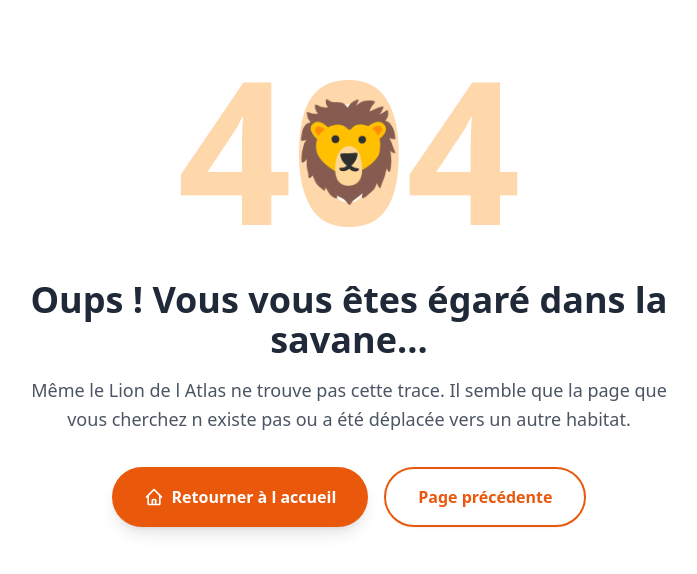
After one commit to Achraf-agourram/Assad, a PHP site: page /pages/admin.php in a window 1280 px wide. The commit adds this page. Shown: the top 574 px of the page, without its empty margins (291-988 px from the left). Run offline with PHP 8.4, Linux system fonts and the light colour scheme; some libraries are stand-ins or nearby versions.

Commit message:
adding authentification login so only admin can access to the admin page

```diff
--- /dev/null
+++ b/pages/admin.php
@@ -0,0 +1,196 @@
+<!DOCTYPE html>
+        <html lang="fr">
+
+        <head>
+            <meta charset="UTF-8">
+            <meta name="viewport" content="width=device-width, initial-scale=1.0">
+            <title>Admin</title>
+            <script src="https://cdn.tailwindcss.com"></script>
+        </head>
+
+<?php
+session_start();
+include("../database.php");
+function show_admin_page(){
+    echo '
+
+        <body class="bg-gray-100 font-sans">
+
+            <div class="flex min-h-screen">
+                <aside class="w-64 bg-gray-900 text-white hidden md:block">
+                    <div class="p-6">
+                        <span class="text-2xl font-bold text-orange-500">🦁 ASSAD Admin</span>
+                    </div>
+                    <nav class="mt-6">
+                        <a href="#" class="block py-3 px-6 bg-gray-800 border-l-4 border-orange-500">👤 Utilisateurs</a>
+                        <a href="#" class="block py-3 px-6 hover:bg-gray-800 transition">🦁 Animaux (CRUD)</a>
+                        <a href="#" class="block py-3 px-6 hover:bg-gray-800 transition">🌿 Habitats (CRUD)</a>
+                        <a href="#" class="block py-3 px-6 hover:bg-gray-800 transition">📈 Statistiques</a>
+                    </nav>
+                </aside>
+
+                <main class="flex-1 p-8">
+                    <header class="flex justify-between items-center mb-8">
+                        <h1 class="text-3xl font-bold text-gray-800">Gestion des Utilisateurs</h1>
+                        <div class="flex items-center space-x-4">
+                            <span class="text-sm text-gray-500">Connecté en tant que: <strong>Admin</strong></span>
+                            <button class="text-red-500 hover:underline text-sm font-semibold">Déconnexion</button>
+                        </div>
+                    </header>
+
+                    <div class="grid grid-cols-1 md:grid-cols-3 gap-6 mb-8">
+                        <div class="bg-white p-6 rounded-xl shadow-sm border border-gray-100">
+                            <p class="text-sm text-gray-500 font-medium uppercase">Total Utilisateurs</p>
+                            <p class="text-3xl font-bold text-gray-900">3</p>
+                        </div>
+                        <div class="bg-white p-6 rounded-xl shadow-sm border border-gray-100">
+                            <p class="text-sm text-orange-500 font-medium uppercase">Guides en attente</p>
+                            <p class="text-3xl font-bold text-gray-900">1</p>
+                        </div>
+                        <div class="bg-white p-6 rounded-xl shadow-sm border border-gray-100">
+                            <p class="text-sm text-green-500 font-medium uppercase">Comptes Actifs</p>
+                            <p class="text-3xl font-bold text-gray-900">2</p>
+                        </div>
+                    </div>
+
+                    <div class="bg-white rounded-xl shadow-md overflow-hidden border border-gray-200">
+                        <div class="p-6 border-b border-gray-100 flex flex-col md:flex-row justify-between items-center gap-4">
+                            <h2 class="text-xl font-semibold text-gray-800">Liste des comptes</h2>
+                            <input type="text" placeholder="Rechercher un email ou nom..." class="p-2 border border-gray-300 rounded-lg w-full md:w-64 focus:ring-orange-500 focus:border-orange-500">
+                        </div>
+
+                        <div class="overflow-x-auto">
+                            <table class="w-full text-left">
+                                <thead class="bg-gray-50 text-gray-600 uppercase text-xs font-bold">
+                                    <tr>
+                                        <th class="px-6 py-4">Nom / Email</th>
+                                        <th class="px-6 py-4">Rôle</th>
+                                        <th class="px-6 py-4">Statut Compte</th>
+                                        <th class="px-6 py-4">Validation Rôle</th>
+                                        <th class="px-6 py-4">Actions</th>
+                                    </tr>
+                                </thead>
+                                <tbody class="divide-y divide-gray-100">
+
+                                    <tr class="hover:bg-gray-50 transition">
+                                        <td class="px-6 py-4">
+                                            <div class="font-bold text-gray-900">Youssef El Amrani</div>
+                                            <div class="text-sm text-gray-500">youssef@example.com</div>
+                                        </td>
+                                        <td class="px-6 py-4">
+                                            <span class="px-3 py-1 bg-blue-100 text-blue-700 rounded-full text-xs font-semibold">GUIDE</span>
+                                        </td>
+                                        <td class="px-6 py-4">
+                                            <span class="flex items-center text-green-600 text-sm">
+                                                <span class="h-2 w-2 bg-green-600 rounded-full mr-2"></span> Actif
+                                            </span>
+                                        </td>
+                                        <td class="px-6 py-4">
+                                            <span class="px-3 py-1 bg-orange-100 text-orange-700 rounded-full text-xs font-semibold">EN ATTENTE</span>
+                                        </td>
+                                        <td class="px-6 py-4">
+                                            <div class="flex space-x-2">
+                                                <button onclick="approveGuide(1, "Youssef")" class="bg-green-500 hover:bg-green-600 text-white px-3 py-1 rounded text-xs font-bold transition">Approuver</button>
+                                                <button onclick="toggleUserStatus(1, "désactiver")" class="bg-gray-200 hover:bg-gray-300 text-gray-700 px-3 py-1 rounded text-xs font-bold transition">Désactiver</button>
+                                            </div>
+                                        </td>
+                                    </tr>
+
+                                    <tr class="hover:bg-gray-50 transition">
+                                        <td class="px-6 py-4">
+                                            <div class="font-bold text-gray-900">Sarah Smith</div>
+                                            <div class="text-sm text-gray-500">sarah.s@web.com</div>
+                                        </td>
+                                        <td class="px-6 py-4">
+                                            <span class="px-3 py-1 bg-purple-100 text-purple-700 rounded-full text-xs font-semibold">VISITEUR</span>
+                                        </td>
+                                        <td class="px-6 py-4">
+                                            <span class="flex items-center text-green-600 text-sm">
+                                                <span class="h-2 w-2 bg-green-600 rounded-full mr-2"></span> Actif
+                                            </span>
+                                        </td>
+                                        <td class="px-6 py-4 text-gray-400 text-xs italic">N/A</td>
+                                        <td class="px-6 py-4">
+                                            <button onclick="toggleUserStatus(2, "désactiver")" class="text-red-500 hover:text-red-700 text-sm font-semibold">Désactiver le compte</button>
+                                        </td>
+                                    </tr>
+
+                                    <tr class="hover:bg-gray-50 transition bg-red-50">
+                                        <td class="px-6 py-4">
+                                            <div class="font-bold text-gray-900">John Doe</div>
+                                            <div class="text-sm text-gray-500">john@spam.com</div>
+                                        </td>
+                                        <td class="px-6 py-4">
+                                            <span class="px-3 py-1 bg-purple-100 text-purple-700 rounded-full text-xs font-semibold">VISITEUR</span>
+                                        </td>
+                                        <td class="px-6 py-4">
+                                            <span class="flex items-center text-red-600 text-sm">
+                                                <span class="h-2 w-2 bg-red-600 rounded-full mr-2"></span> Inactif
+                                            </span>
+                                        </td>
+                                        <td class="px-6 py-4 text-gray-400 text-xs italic">N/A</td>
+                                        <td class="px-6 py-4">
+                                            <button onclick="toggleUserStatus(3, "activer")" class="bg-green-600 hover:bg-green-700 text-white px-3 py-1 rounded text-xs font-bold transition">Réactiver</button>
+                                        </td>
+                                    </tr>
+
+                                </tbody>
+                            </table>
+                        </div>
+                    </div>
+                </main>
+            </div>
+
+        </body>
+
+        </html>
+    ';
+}
+function show_unavailable_page(){
+    echo '
+            <main class="flex-grow flex items-center justify-center px-6 py-12">
+                <div class="text-center max-w-2xl">
+
+                    <div class="relative mb-8 flex justify-center">
+                        <h1 class="text-[150px] md:text-[200px] font-black text-orange-200 leading-none select-none">
+                            404
+                        </h1>
+                        <div class="absolute inset-0 flex items-center justify-center floating">
+                            <span class="text-8xl">🦁</span>
+                        </div>
+                    </div>
+
+                    <h2 class="text-3xl md:text-4xl font-extrabold text-gray-800 mb-4">
+                        Oups ! Vous vous êtes égaré dans la savane...
+                    </h2>
+                    <p class="text-lg text-gray-600 mb-8 leading-relaxed">
+                        Même le Lion de l Atlas ne trouve pas cette trace. Il semble que la page que vous cherchez n existe pas ou a été déplacée vers un autre habitat.
+                    </p>
+
+                    <div class="flex flex-col sm:flex-row justify-center gap-4">
+                        <a href="../index.php" class="bg-orange-600 text-white font-bold px-8 py-4 rounded-full hover:bg-orange-700 transition shadow-lg flex items-center justify-center">
+                            <svg xmlns="http://www.w3.org/2000/svg" class="h-5 w-5 mr-2" fill="none" viewBox="0 0 24 24" stroke="currentColor">
+                                <path stroke-linecap="round" stroke-linejoin="round" stroke-width="2" d="M3 12l2-2m0 0l7-7 7 7M5 10v10a1 1 0 001 1h3m10-11l2 2m-2-2v10a1 1 0 01-1 1h-3m-6 0a1 1 0 001-1v-4a1 1 0 011-1h2a1 1 0 011 1v4a1 1 0 001 1m-6 0h6" />
+                            </svg>
+                            Retourner à l accueil
+                        </a>
+                        <button onclick="window.history.back()" class="bg-white text-orange-600 border-2 border-orange-600 font-bold px-8 py-4 rounded-full hover:bg-orange-50 transition shadow-sm">
+                            Page précédente
+                        </button>
+                    </div>
+                </div>
+            </main>
+        </html>
+    ';
+}
+
+if(isset($_SESSION['loggedAccount'])){
+    $connectedUser = extract_rows(request("SELECT * FROM utilisateurs WHERE id = ?;", "i", [$_SESSION['loggedAccount']]));
+    if($connectedUser[0]['role'] == 'admin'){
+        show_admin_page();
+    }else{show_unavailable_page();}
+}
+else{
+    show_unavailable_page();
+}
+?>
```
Also changed, not shown: index.php (+2 -5 lines), pages/admin.html (deleted, +0 -140 lines), pages/header.php (+9 -1 lines).
